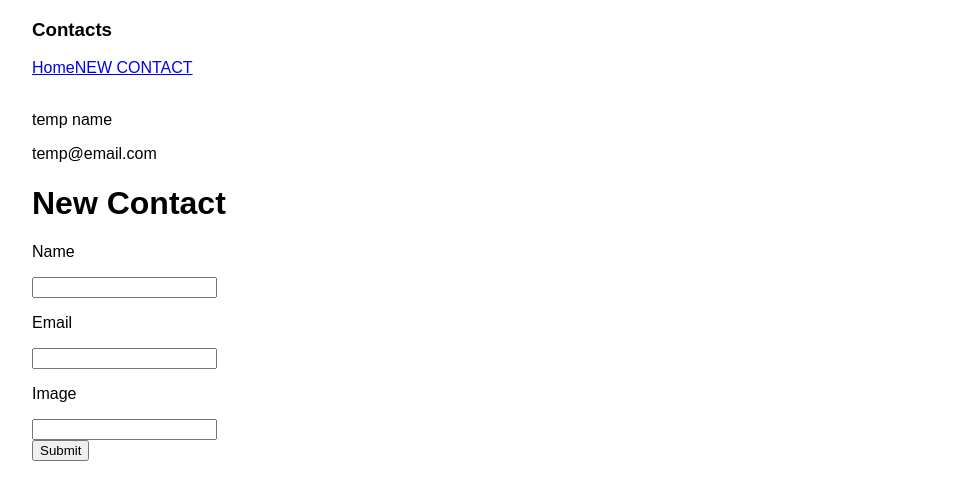
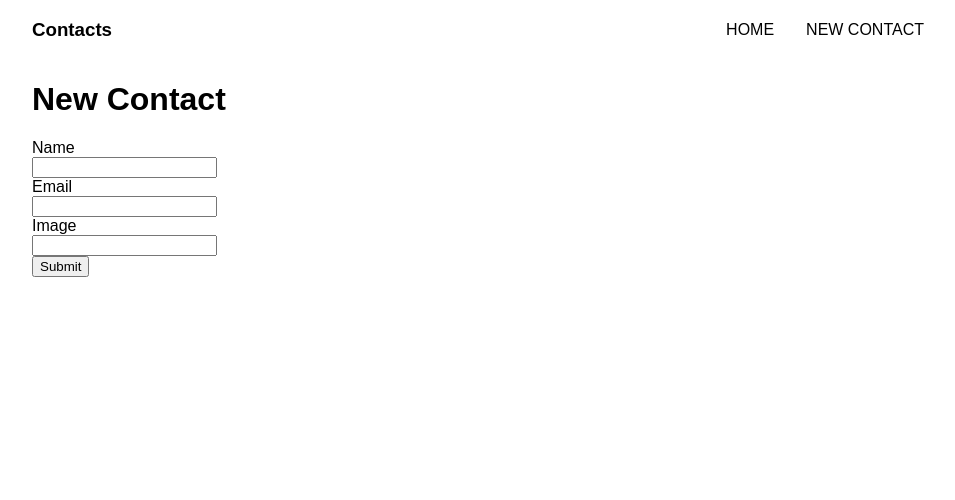
Before and after one commit to ga-wdi-exercises/checkpoint-react, a React (Create React App) app: page /NewContact in a window 1280 px wide. Shown: the top 500 px of the page, without its empty margins (158-1113 px from the left). Built offline with nearby package versions, Linux system fonts and the light colour scheme.

Commit message:
13 passed by my count - was working on rendering all contacts

```diff
--- a/src/components/App/App.js
+++ b/src/components/App/App.js
@@ -8,12 +8,22 @@ import ContactList from "../ContactList/ContactList";
 import NewContact from "../NewContact/NewContact";
 
 class App extends Component {
+
+
   render() {
+    // console.log(ContactsData)
     return <div className="App">
         <Header />
+        <main>
+          <Switch>
+            {/* <Route path="/" exact render={() => <Redirect to="/Home" />} /> */}
+            <Route path="/Home" exact render={() => <ContactList ContactsData={ContactsData}/>}/>
+            <Route path="/NewContact" exact render={() => <NewContact />}/>
+          </Switch>
+      </main>
 
-        <ContactList />
-        <NewContact />
+
+
       </div>;
   }
 }
@@ -29,11 +39,6 @@ export default App;
 
 
 
-// <main>
-// <Switch>
-//   <Route path="/" exact render={() => <Redirect to="/Home" />} />
-//   <Route path="/Home" exact render={() => <Home />}/>
-//   <Route path="/About" exact render={() => <About />}/>
-//   <Route path="/NewBookForm" exact render={() => <NewBookForm handleCancelClick={this.handleCancelClick}/>}/>
-// </Switch>
-// </main>
+
+
+{/* <Route path="/NewBookForm" exact render={() => <NewBookForm handleCancelClick={this.handleCancelClick}/>}/> */}
--- a/src/components/Contact/Contact.js
+++ b/src/components/Contact/Contact.js
@@ -6,12 +6,14 @@ import ContactsData from "../../contacts.json"
 
 
 class Contact extends Component {
-    render() {
+    render(props) {
+        let ContactsData = this.props.ContactsData
+        console.log(ContactsData)
       return (
-          <div className="contactContainer">
-              <img className="contactIMG" src=""></img>
-              <p className="contactName" >temp name</p>
-              <p className="contactEmail">temp@email.com</p>
+          <div className="contact">
+              <img className="contactIMG" src={ContactsData[1].profile_picture}></img>
+              <h3 className="contactName" >{ContactsData[1].name}</h3>
+              <h4 className="contactEmail">{ContactsData[1].email}</h4>
 
           </div>
       );
--- a/src/components/ContactList/ContactList.js
+++ b/src/components/ContactList/ContactList.js
@@ -6,11 +6,16 @@ import Contact from '../Contact/Contact';
 
 
 class ContactList extends Component {
-    render() {
+
+    render(props) {
+        // console.log(this.props.ContactsData)
+        let contactArray = []
+
+
       return (
-          <div className="contactlist">
+          <div className="contact-list">
               {/* //this needs to repeat */}
-              <Contact />
+              <Contact ContactsData={this.props.ContactsData}/>
           </div>
       );
     }
@@ -19,3 +24,42 @@ class ContactList extends Component {
 
 
 export default ContactList;
+
+
+
+
+
+
+
+
+
+// render() {
+//     let birdArray = []
+//     console.log(this.props)
+
+//     for (let i = 0; i < 8; i++) {
+//         let imageLink = BirdData[i].image
+
+//         let homepage = BirdData[i].homepage
+//         // console.log(imageLink)
+//         birdArray.push( <HomeBird homepage={homepage} imageLink={imageLink} key={i} onClick={() => this.handleClick}/>)
+//     }
+//     console.log(BirdData);
+//     return (
+
+
+
+
+//             <div>
+//             {/* <h2 className="homeBirdsLabel">Birds</h2> */}
+//             {/* <p className="homeAddNewBirdButton">(Add a new bird)</p> */}
+//             <nav >
+
+//             </nav>
+//             <div className="homeBirdContainer">
+//             {birdArray}
+
+//             </div>
+//             {/* <Show /> */}
+
+//         </div>
--- a/src/components/Header/Header.js
+++ b/src/components/Header/Header.js
@@ -9,11 +9,13 @@ class Header extends Component {
     render() {
       return (
           <div className="header">
+              <header>
            <h3>Contacts</h3>
            <nav className="NavSection">
                 <Link className="navLinks" to="/Home">Home</Link>
                 <Link className="navLinks" to="/NewContact">NEW CONTACT</Link>
             </nav>
+            </header>
           </div>
       );
     }
--- a/src/components/NewContact/NewContact.js
+++ b/src/components/NewContact/NewContact.js
@@ -8,15 +8,24 @@ class NewContact extends Component {
     render() {
       return (
           <div className="">
-           <h1>New Contact</h1>
-           <p>Name</p>
-           <input></input>
-           <p>Email</p>
-           <input></input>
-           <p>Image</p>
-           <input></input>
-           <br />
-           <button>Submit</button>
+              <form>
+              <h1>New Contact</h1>
+                <label htmlFor="name">Name</label>
+                <br />
+                <input type="text" name="name"></input>
+                <br />
+                <label htmlFor="email">Email</label>
+                <br />
+                <input  type="email" name="email"></input>
+                <br />
+                <label htmlFor="profile_picture">Image</label>
+                <br />
+                <input type="url" name="profile_picture"></input>
+                <br />
+                <button>Submit</button>
+
+              </form>
+
           </div>
       );
     }
```
